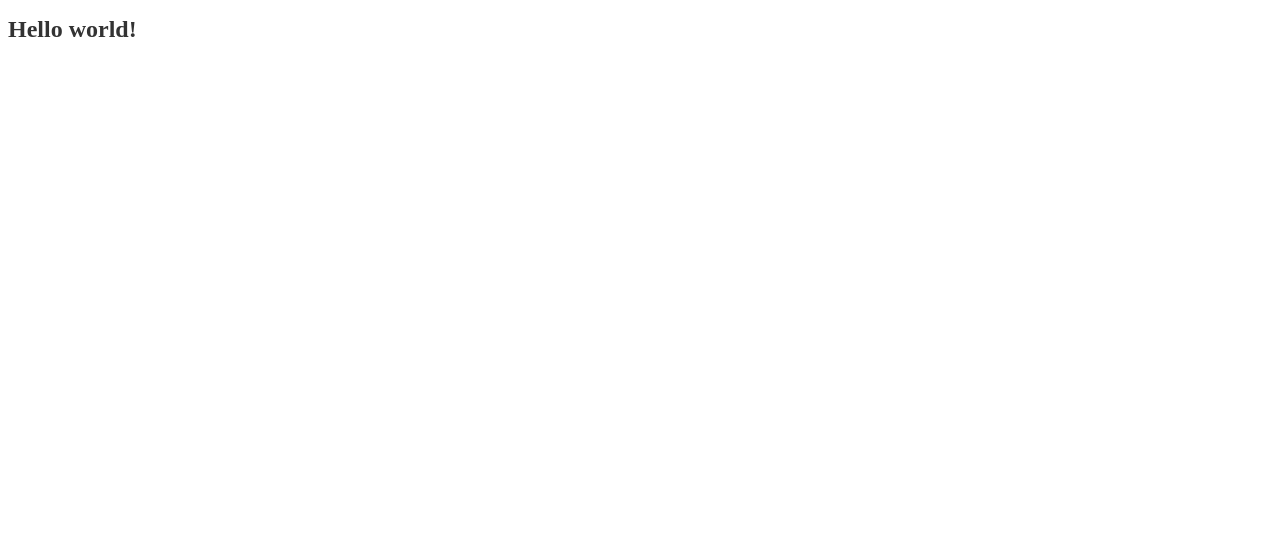
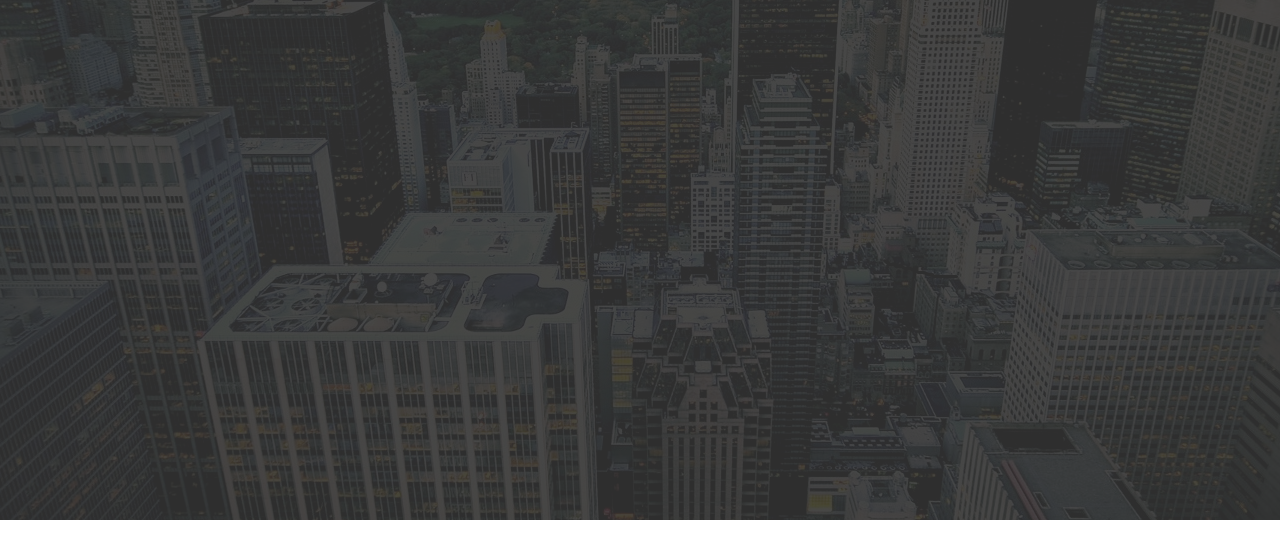
Before and after one commit to imilyutkin/TripApp, a website: page design/app/index.html in a window 1280 px wide. Drawn offline with Linux system fonts and the light colour scheme.

Commit message:
added normilize. start work

```diff
--- a/design/app/index.html
+++ b/design/app/index.html
@@ -3,10 +3,13 @@
 <head>
   <title>Trip Application</title>
   <link rel="stylesheet" href="vendor/bootstrap-grid/grid.min.css">
+  <link rel="stylesheet" href="vendor/normalize/normalize.min.css">
   <link rel="stylesheet" href="css/main.min.css">
   <link rel="stylesheet" href="css/media.min.css">
 </head>
 <body>
-  <h1>Hello world!</h1>
+  <div class="header">
+
+  </div>
 </body>
 </html>
--- a/design/gulpfile.js
+++ b/design/gulpfile.js
@@ -54,6 +54,10 @@
     .pipe(rename({suffix: '.min'}))
     .pipe(minifycss())
     .pipe(gulp.dest('app/vendor/bootstrap-grid'));
+    gulp.src('bower_components/normalize.css/normalize.css')
+    .pipe(rename({suffix: '.min'}))
+    .pipe(minifycss())
+    .pipe(gulp.dest('app/vendor/normalize'));
 });
 
 gulp.task('default', ['styles', 'vendors', 'express', 'livereload', 'watch'], function() {
--- a/design/sass/main.sass
+++ b/design/sass/main.sass
@@ -1,5 +1,16 @@
 @import "bourbon"
 
-h1
-  font-size: em(24px)
-  color: #333
+.header
+  background-image: url("/img/ny.jpg")
+  background-position: center
+  width: 100%
+  height: 520px
+  position: relative
+
+.header::before
+  content: ''
+  position: absolute
+  width: 100%
+  height: 100%
+  background-color: #333
+  opacity: 0.9
```
Also changed, not shown: design/app/vendor/normalize/normalize.min.css (added, +1 -0 lines), design/app/css/main.min.css, design/app/img/ny.jpg (added), 1 other file.
